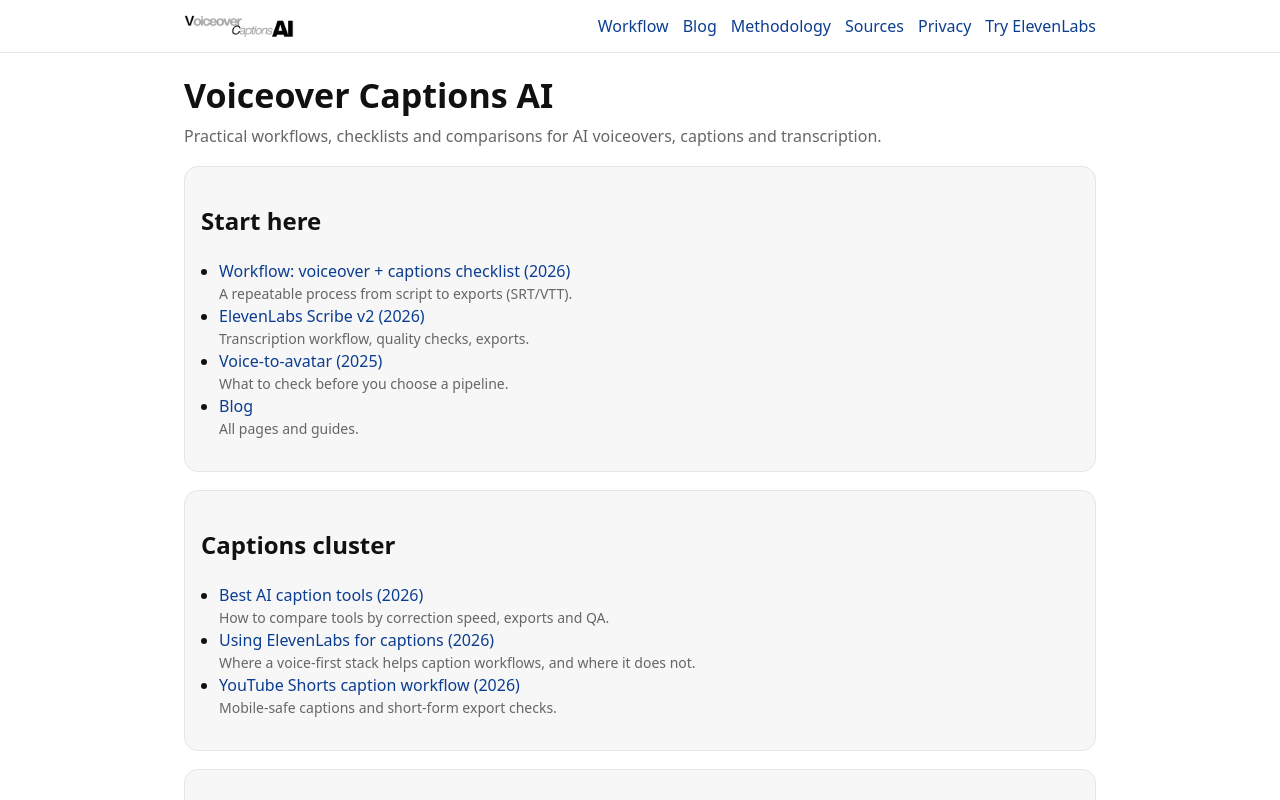
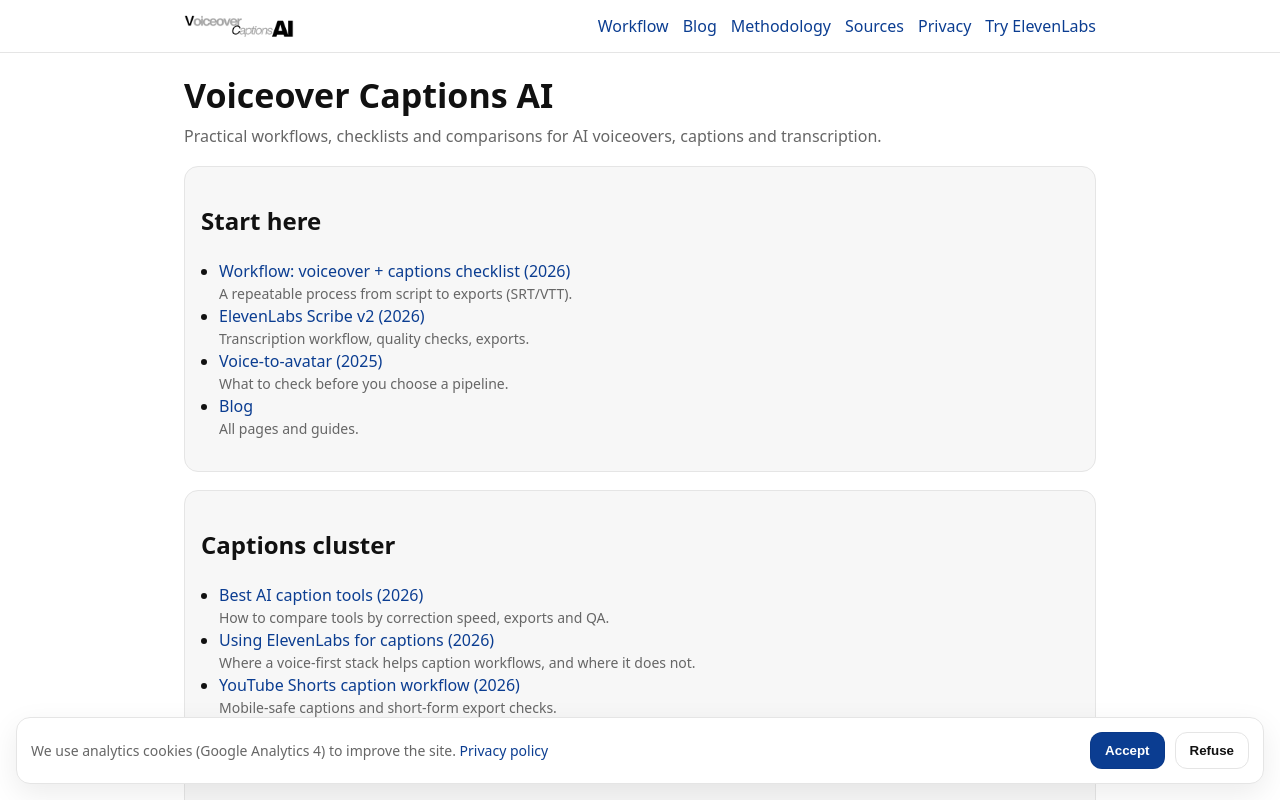
Before and after one commit to Tito2912/voiceover-captions-ai.com, a Next.js app: page / in a window 1280 px wide. Shown: the top 800 px of the page. Built offline with nearby package versions, Linux system fonts and the light colour scheme.

Commit message:
Fix GA4: add cookie consent banner

```diff
--- a/app/globals.css
+++ b/app/globals.css
@@ -36,3 +36,13 @@
 .faq details{border:1px solid var(--border);border-radius:12px;padding:10px 12px;background:#fff}
 .faq details+details{margin-top:10px}
 .faq summary{cursor:pointer;font-weight:700}
+
+/* Cookie banner (GA4 opt-in) */
+.cookie-banner{position:fixed;left:16px;right:16px;bottom:16px;border:1px solid var(--border);background:#fff;border-radius:14px;padding:14px;box-shadow:0 10px 30px rgba(0,0,0,.08);display:flex;gap:14px;align-items:center;justify-content:space-between;z-index:50}
+.cookie-banner p{margin:0;color:var(--muted);font-size:14px}
+.cookie-banner.hidden{display:none}
+.cookie-actions{display:flex;gap:10px;flex-wrap:wrap;justify-content:flex-end}
+.cookie-btn{display:inline-block;background:#fff;color:var(--fg);border:1px solid var(--border);border-radius:12px;padding:10px 14px;font-weight:700;cursor:pointer}
+.cookie-btn:hover{filter:brightness(.98)}
+.cookie-btn--primary{background:var(--link);color:#fff;border:1px solid rgba(0,0,0,.06)}
+.cookie-btn--primary:hover{filter:brightness(.98)}
--- a/app/layout.tsx
+++ b/app/layout.tsx
@@ -1,5 +1,6 @@
 import type { Metadata } from 'next';
 import './globals.css';
+import { CookieBanner } from '@/components/CookieBanner';
 import { SiteFooter } from '@/components/SiteFooter';
 import { SiteHeader } from '@/components/SiteHeader';
 
@@ -38,6 +39,7 @@
         <SiteHeader />
         <main className="container">{children}</main>
         <SiteFooter />
+        <CookieBanner />
       </body>
     </html>
   );
--- /dev/null
+++ b/components/CookieBanner.tsx
@@ -0,0 +1,75 @@
+'use client';
+
+import { useEffect, useState } from 'react';
+import Link from 'next/link';
+
+type Consent = 'accepted' | 'refused';
+
+const STORAGE_KEY = 'voiceover_captions_ai_cookies_v1';
+const GA4_ID = 'G-952B25HTV8';
+
+function ensureGa4Loaded() {
+  const w = window as any;
+  if (w.__vca_ga4_loaded) return;
+  w.__vca_ga4_loaded = true;
+
+  w.dataLayer = w.dataLayer || [];
+  w.gtag =
+    w.gtag ||
+    function gtag() {
+      // eslint-disable-next-line prefer-rest-params
+      w.dataLayer.push(arguments);
+    };
+
+  const ext = document.createElement('script');
+  ext.async = true;
+  ext.src = `https://www.googletagmanager.com/gtag/js?id=${encodeURIComponent(GA4_ID)}`;
+  document.head.appendChild(ext);
+
+  w.gtag('js', new Date());
+  w.gtag('config', GA4_ID, { anonymize_ip: true });
+}
+
+export function CookieBanner() {
+  const [hidden, setHidden] = useState(true);
+
+  useEffect(() => {
+    try {
+      const consent = localStorage.getItem(STORAGE_KEY) as Consent | null;
+      if (consent === 'accepted') ensureGa4Loaded();
+      if (consent === 'accepted' || consent === 'refused') {
+        setHidden(true);
+        return;
+      }
+      setHidden(false);
+    } catch {
+      setHidden(false);
+    }
+  }, []);
+
+  function set(consent: Consent) {
+    try {
+      localStorage.setItem(STORAGE_KEY, consent);
+    } catch {
+      // ignore
+    }
+    if (consent === 'accepted') ensureGa4Loaded();
+    setHidden(true);
+  }
+
+  return (
+    <div aria-label="Cookie banner" aria-live="polite" className={`cookie-banner ${hidden ? 'hidden' : ''}`} role="dialog">
+      <p>
+        We use analytics cookies (Google Analytics 4) to improve the site. <Link href="/privacy-policy">Privacy policy</Link>
+      </p>
+      <div className="cookie-actions">
+        <button className="cookie-btn cookie-btn--primary" onClick={() => set('accepted')} type="button">
+          Accept
+        </button>
+        <button className="cookie-btn" onClick={() => set('refused')} type="button">
+          Refuse
+        </button>
+      </div>
+    </div>
+  );
+}
```
